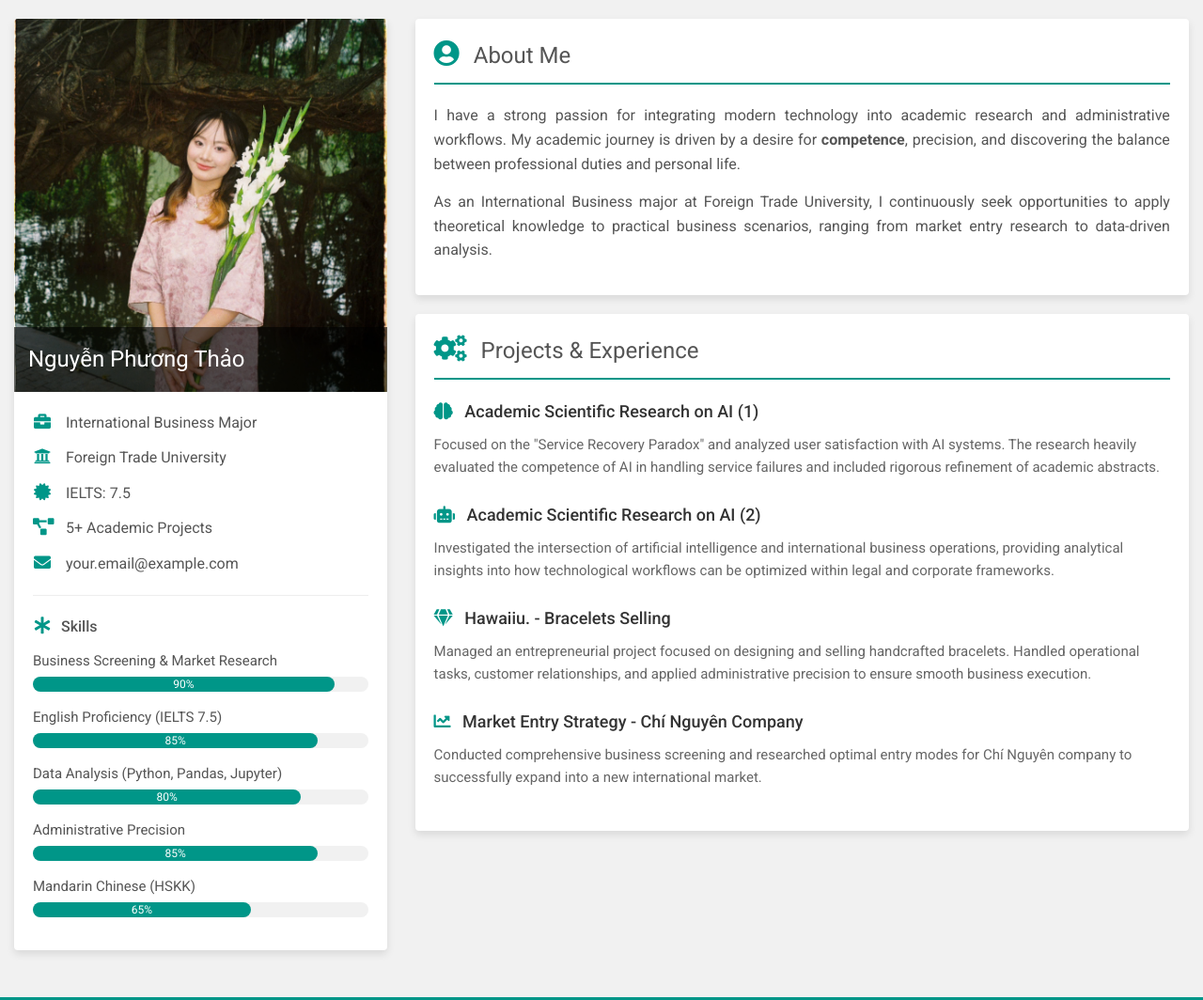
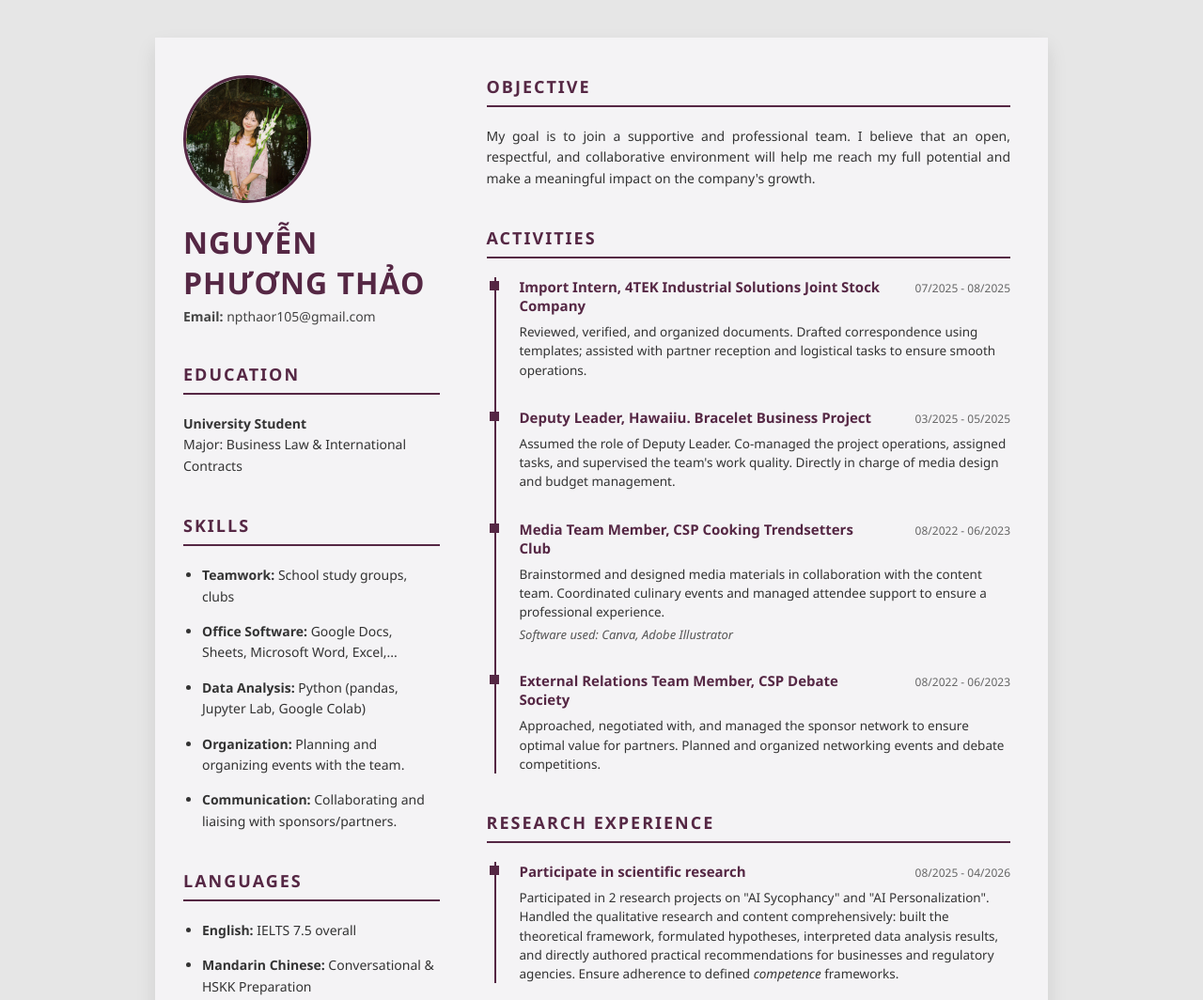
Before and after one commit to npthaor/npthaor.github.io, a plain HTML site: page index.html in a window 1280 px wide. Shown: the top 1064 px of the page at 94% size. Drawn offline with Linux system fonts and the light colour scheme.

Commit message:
Update index.html

```diff
--- a/index.html
+++ b/index.html
@@ -3,302 +3,284 @@
 <head>
     <meta charset="UTF-8">
     <meta name="viewport" content="width=device-width, initial-scale=1.0">
-    <title>Nguyễn Phương Thảo | Portfolio</title>
-    <!-- Link icon của FontAwesome -->
-    <link rel="stylesheet" href="https://cdnjs.cloudflare.com/ajax/libs/font-awesome/5.15.4/css/all.min.css">
-    <!-- Link font chữ Roboto -->
-    <link href="https://fonts.googleapis.com/css2?family=Roboto:wght@300;400;500;700&display=swap" rel="stylesheet">
-
+    <title>CV - Nguyễn Phương Thảo</title>
     <style>
-        /* TỔNG QUAN */
-        * {
-            box-sizing: border-box;
-            margin: 0;
-            padding: 0;
-        }
-        body {
-            font-family: 'Roboto', sans-serif;
-            background-color: #f1f1f1;
-            color: #333;
-            line-height: 1.6;
-        }
-        a {
-            text-decoration: none;
-            color: #009688;
+        :root {
+            --primary-color: #552744; /* Màu tím sẫm lấy từ ảnh */
+            --bg-color: #f4f3f5; /* Màu nền xám nhạt */
+            --text-color: #333333;
+            --line-color: #552744;
         }
 
-        /* BỐ CỤC CHUNG */
-        .container {
-            max-width: 1400px;
-            margin: 20px auto;
+        body {
+            font-family: 'Segoe UI', Tahoma, Geneva, Verdana, sans-serif;
+            background-color: #e6e6e6;
+            margin: 0;
+            padding: 40px 20px;
+            color: var(--text-color);
             display: flex;
-            flex-wrap: wrap;
-        }
-        .left-col {
-            width: 33.33%;
-            padding: 0 15px;
-        }
-        .right-col {
-            width: 66.66%;
-            padding: 0 15px;
+            justify-content: center;
         }
 
-        /* CARD TRẮNG */
-        .card {
-            background-color: #fff;
-            box-shadow: 0 4px 8px 0 rgba(0,0,0,0.1);
-            margin-bottom: 20px;
-            border-radius: 4px;
-            overflow: hidden;
-        }
-        .padding-container {
-            padding: 20px;
+        .resume-container {
+            width: 100%;
+            max-width: 950px;
+            background-color: var(--bg-color);
+            box-shadow: 0 10px 20px rgba(0,0,0,0.1);
+            display: flex;
+            flex-direction: row;
         }
 
-        /* CỘT TRÁI - AVATAR & INFO */
-        .profile-img-container {
-            position: relative;
+        .left-column {
+            width: 35%;
+            padding: 40px 30px;
+            box-sizing: border-box;
+            background-color: #f4f3f5;
         }
-        .profile-img-container img {
-            width: 100%;
+
+        /* --- ĐOẠN CSS THÊM CHO AVATAR --- */
+        .avatar {
+            width: 130px;
+            height: 130px;
+            border-radius: 50%; /* Cắt ảnh thành hình tròn */
+            object-fit: cover; /* Tránh làm móp méo ảnh */
+            margin-bottom: 20px;
+            border: 3px solid var(--primary-color); /* Tạo viền màu tím cùng tông CV */
             display: block;
         }
-        .name-overlay {
-            position: absolute;
-            bottom: 0;
-            left: 0;
-            background: rgba(0, 0, 0, 0.6);
-            width: 100%;
-            color: white;
-            padding: 15px;
-        }
-        .name-overlay h2 {
-            font-weight: 400;
-            font-size: 24px;
-        }
-        .info-list p {
-            font-size: 16px;
-            margin-bottom: 12px;
-            color: #555;
-        }
-        .info-list i {
-            color: #009688;
-            margin-right: 15px;
-            font-size: 18px;
-            width: 20px;
-            text-align: center;
-        }
-        hr {
-            border: 0;
-            border-top: 1px solid #eee;
-            margin: 20px 0;
+
+        .right-column {
+            width: 65%;
+            padding: 40px 40px 40px 20px;
+            box-sizing: border-box;
         }
 
-        /* THANH KỸ NĂNG (SKILLS) */
-        .skill-title {
-            font-size: 18px;
-            color: #555;
-            margin-bottom: 15px;
-            font-weight: 500;
-        }
-        .skill-title i {
-            color: #009688;
-            margin-right: 10px;
-        }
-        .skill-name {
-            font-size: 15px;
+        h1 {
+            font-size: 32px;
+            color: var(--primary-color);
+            margin-top: 0;
             margin-bottom: 5px;
-            color: #555;
-        }
-        .progress-bar-bg {
-            background-color: #f1f1f1;
-            border-radius: 10px;
-            margin-bottom: 15px;
-        }
-        .progress-bar {
-            background-color: #009688;
-            height: 16px;
-            border-radius: 10px;
-            text-align: center;
-            color: white;
-            font-size: 12px;
-            line-height: 16px;
+            text-transform: uppercase;
+            letter-spacing: 1px;
         }
 
-        /* CỘT PHẢI - ABOUT & PROJECTS */
-        .section-title {
-            font-size: 24px;
-            color: #555;
-            margin-bottom: 20px;
-            padding-bottom: 10px;
-            border-bottom: 2px solid #009688;
-            font-weight: 400;
-        }
-        .section-title i {
-            color: #009688;
-            margin-right: 15px;
-            font-size: 28px;
+        .contact-info {
+            font-size: 14px;
+            margin-bottom: 40px;
+            color: #444;
         }
 
-        .about-text {
-            font-size: 16px;
-            color: #555;
+        .contact-info p {
+            margin: 5px 0;
+        }
+
+        .section-title {
+            font-size: 18px;
+            color: var(--primary-color);
+            text-transform: uppercase;
+            letter-spacing: 2px;
+            margin-bottom: 20px;
+            border-bottom: 2px solid var(--primary-color);
+            padding-bottom: 8px;
+            font-weight: 800;
+        }
+
+        ul.skills-list {
+            list-style-type: disc;
+            padding-left: 20px;
+            font-size: 14px;
+            line-height: 1.6;
+            margin-bottom: 40px;
+        }
+
+        ul.skills-list li {
             margin-bottom: 15px;
+            color: #333;
+        }
+
+        .bold-text {
+            font-weight: bold;
+            color: var(--text-color);
+        }
+
+        .objective-text {
+            font-size: 14px;
+            line-height: 1.6;
+            margin-bottom: 40px;
             text-align: justify;
         }
 
-        .project-item {
-            margin-bottom: 25px;
+        /* Bố cục Timeline cho Kinh nghiệm và Hoạt động */
+        .timeline {
+            border-left: 2px solid var(--line-color);
+            margin-left: 8px;
+            padding-left: 25px;
+            margin-bottom: 40px;
         }
-        .project-item h3 {
-            font-size: 18px;
-            color: #333;
-            font-weight: 500;
+
+        .timeline-item {
+            position: relative;
+            margin-bottom: 30px;
+        }
+
+        .timeline-item:last-child {
+            margin-bottom: 0;
+        }
+
+        /* Bullet vuông giống thiết kế trong ảnh */
+        .timeline-item::before {
+            content: '';
+            position: absolute;
+            left: -32px;
+            top: 4px;
+            width: 10px;
+            height: 10px;
+            background-color: var(--primary-color);
+        }
+
+        .item-header {
+            display: flex;
+            justify-content: space-between;
+            align-items: baseline;
             margin-bottom: 8px;
         }
-        .project-item h3 i {
-            color: #009688;
-            margin-right: 8px;
-        }
-        .project-item p {
-            color: #666;
+
+        .item-title {
+            font-weight: bold;
+            color: var(--primary-color);
             font-size: 15px;
+            max-width: 75%;
         }
 
-        /* FOOTER */
-        footer {
-            background-color: #009688;
-            color: white;
-            text-align: center;
-            padding: 30px 20px;
-            margin-top: 30px;
-        }
-        footer a {
-            color: white;
-            margin: 0 10px;
-            font-size: 20px;
-        }
-        footer a:hover {
-            opacity: 0.8;
+        .item-date {
+            font-size: 12px;
+            color: #666;
+            white-space: nowrap;
         }
 
-        /* RESPONSIVE CHO ĐIỆN THOẠI */
-        @media screen and (max-width: 800px) {
-            .left-col, .right-col {
+        .item-desc {
+            font-size: 13.5px;
+            line-height: 1.5;
+            color: #333;
+        }
+
+        .item-subtext {
+            font-size: 13px;
+            font-style: italic;
+            margin-top: 5px;
+            color: #555;
+        }
+
+        @media (max-width: 768px) {
+            .resume-container {
+                flex-direction: column;
+            }
+            .left-column, .right-column {
                 width: 100%;
+                padding: 30px;
             }
         }
     </style>
 </head>
 <body>
 
-<div class="container">
+    <div class="resume-container">
+        <div class="left-column">
+            <img src="avatar.jpg" alt="Nguyễn Phương Thảo" class="avatar">
 
-    <!-- ================= CỘT TRÁI ================= -->
-    <div class="left-col">
-        <div class="card">
-            <!-- Khu vực ảnh đại diện -->
-            <div class="profile-img-container">
-                <!-- Sửa chữ avatar.jpg thành tên ảnh của bạn nếu bạn up ảnh lên -->
-                <img src="avatar.jpg" alt="Profile Picture" onerror="this.src='https://www.w3schools.com/w3images/avatar_hat.jpg'">
-                <div class="name-overlay">
-                    <h2>Nguyễn Phương Thảo</h2>
+            <h1>Nguyễn Phương Thảo</h1>
+            <div class="contact-info">
+                <p><strong>Email:</strong> npthaor105@gmail.com</p>
+            </div>
+
+            <div class="section-title">EDUCATION</div>
+            <ul class="skills-list" style="list-style-type: none; padding-left: 0;">
+                <li style="margin-bottom: 10px;">
+                    <span class="bold-text">University Student</span><br>
+                    Major: Business Law & International Contracts
+                </li>
+            </ul>
+
+            <div class="section-title">SKILLS</div>
+            <ul class="skills-list">
+                <li><span class="bold-text">Teamwork:</span> School study groups, clubs</li>
+                <li><span class="bold-text">Office Software:</span> Google Docs, Sheets, Microsoft Word, Excel,...</li>
+                <li><span class="bold-text">Data Analysis:</span> Python (pandas, Jupyter Lab, Google Colab)</li>
+                <li><span class="bold-text">Organization:</span> Planning and organizing events with the team.</li>
+                <li><span class="bold-text">Communication:</span> Collaborating and liaising with sponsors/partners.</li>
+            </ul>
+
+            <div class="section-title">LANGUAGES</div>
+            <ul class="skills-list">
+                <li><span class="bold-text">English:</span> IELTS 7.5 overall</li>
+                <li><span class="bold-text">Mandarin Chinese:</span> Conversational & HSKK Preparation</li>
+            </ul>
+        </div>
+
+        <div class="right-column">
+            <div class="section-title">OBJECTIVE</div>
+            <div class="objective-text">
+                My goal is to join a supportive and professional team. I believe that an open, respectful, and collaborative environment will help me reach my full potential and make a meaningful impact on the company's growth.
+            </div>
+
+            <div class="section-title">ACTIVITIES</div>
+            <div class="timeline">
+                <div class="timeline-item">
+                    <div class="item-header">
+                        <div class="item-title">Import Intern, 4TEK Industrial Solutions Joint Stock Company</div>
+                        <div class="item-date">07/2025 - 08/2025</div>
+                    </div>
+                    <div class="item-desc">
+                        Reviewed, verified, and organized documents. Drafted correspondence using templates; assisted with partner reception and logistical tasks to ensure smooth operations.
                     </div>
                 </div>
 
-            <!-- Thông tin liên hệ & Học vấn -->
-            <div class="padding-container info-list">
-                <p><i class="fas fa-briefcase"></i>International Business Major</p>
-                <p><i class="fas fa-university"></i>Foreign Trade University</p>
-                <p><i class="fas fa-certificate"></i>IELTS: 7.5</p>
-                <p><i class="fas fa-project-diagram"></i>5+ Academic Projects</p>
-                <p><i class="fas fa-envelope"></i>your.email@example.com</p>
-
-                <hr>
-
-                <!-- Kỹ năng (Skills) -->
-                <p class="skill-title"><i class="fas fa-asterisk"></i>Skills</p>
-
-                <div class="skill-name">Business Screening & Market Research</div>
-                <div class="progress-bar-bg">
-                    <div class="progress-bar" style="width:90%">90%</div>
+                <div class="timeline-item">
+                    <div class="item-header">
+                        <div class="item-title">Deputy Leader, Hawaiiu. Bracelet Business Project</div>
+                        <div class="item-date">03/2025 - 05/2025</div>
+                    </div>
+                    <div class="item-desc">
+                        Assumed the role of Deputy Leader. Co-managed the project operations, assigned tasks, and supervised the team's work quality. Directly in charge of media design and budget management.
+                    </div>
                 </div>
 
-                <div class="skill-name">English Proficiency (IELTS 7.5)</div>
-                <div class="progress-bar-bg">
-                    <div class="progress-bar" style="width:85%">85%</div>
+                <div class="timeline-item">
+                    <div class="item-header">
+                        <div class="item-title">Media Team Member, CSP Cooking Trendsetters Club</div>
+                        <div class="item-date">08/2022 - 06/2023</div>
+                    </div>
+                    <div class="item-desc">
+                        Brainstormed and designed media materials in collaboration with the content team. Coordinated culinary events and managed attendee support to ensure a professional experience.
+                    </div>
+                    <div class="item-subtext">Software used: Canva, Adobe Illustrator</div>
                 </div>
 
-                <div class="skill-name">Data Analysis (Python, Pandas, Jupyter)</div>
-                <div class="progress-bar-bg">
-                    <div class="progress-bar" style="width:80%">80%</div>
+                <div class="timeline-item">
+                    <div class="item-header">
+                        <div class="item-title">External Relations Team Member, CSP Debate Society</div>
+                        <div class="item-date">08/2022 - 06/2023</div>
+                    </div>
+                    <div class="item-desc">
+                        Approached, negotiated with, and managed the sponsor network to ensure optimal value for partners. Planned and organized networking events and debate competitions.
+                    </div>
+                </div>
             </div>
 
-                <div class="skill-name">Administrative Precision</div>
-                <div class="progress-bar-bg">
-                    <div class="progress-bar" style="width:85%">85%</div>
+            <div class="section-title">RESEARCH EXPERIENCE</div>
+            <div class="timeline" style="margin-bottom: 0;">
+                <div class="timeline-item">
+                    <div class="item-header">
+                        <div class="item-title">Participate in scientific research</div>
+                        <div class="item-date">08/2025 - 04/2026</div>
                     </div>
-
-                <div class="skill-name">Mandarin Chinese (HSKK)</div>
-                <div class="progress-bar-bg">
-                    <div class="progress-bar" style="width:65%">65%</div>
+                    <div class="item-desc">
+                        Participated in 2 research projects on "AI Sycophancy" and "AI Personalization". Handled the qualitative research and content comprehensively: built the theoretical framework, formulated hypotheses, interpreted data analysis results, and directly authored practical recommendations for businesses and regulatory agencies. Ensure adherence to defined <i>competence</i> frameworks.
+                    </div>
                 </div>
             </div>
         </div>
     </div>
 
-    <!-- ================= CỘT PHẢI ================= -->
-    <div class="right-col">
-
-        <!-- Phần Giới thiệu (About Me) -->
-        <div class="card padding-container">
-            <h2 class="section-title"><i class="fas fa-user-circle"></i>About Me</h2>
-            <p class="about-text">
-                I have a strong passion for integrating modern technology into academic research and administrative workflows. My academic journey is driven by a desire for <b>competence</b>, precision, and discovering the balance between professional duties and personal life.
-            </p>
-            <p class="about-text">
-                As an International Business major at Foreign Trade University, I continuously seek opportunities to apply theoretical knowledge to practical business scenarios, ranging from market entry research to data-driven analysis.
-            </p>
-        </div>
-
-        <!-- Phần Dự án (Projects) -->
-        <div class="card padding-container">
-            <h2 class="section-title"><i class="fas fa-cogs"></i>Projects & Experience</h2>
-
-            <div class="project-item">
-                <h3><i class="fas fa-brain"></i> Academic Scientific Research on AI (1)</h3>
-                <p>Focused on the "Service Recovery Paradox" and analyzed user satisfaction with AI systems. The research heavily evaluated the competence of AI in handling service failures and included rigorous refinement of academic abstracts.</p>
-            </div>
-
-            <div class="project-item">
-                <h3><i class="fas fa-robot"></i> Academic Scientific Research on AI (2)</h3>
-                <p>Investigated the intersection of artificial intelligence and international business operations, providing analytical insights into how technological workflows can be optimized within legal and corporate frameworks.</p>
-            </div>
-
-            <div class="project-item">
-                <h3><i class="fas fa-gem"></i> Hawaiiu. - Bracelets Selling</h3>
-                <p>Managed an entrepreneurial project focused on designing and selling handcrafted bracelets. Handled operational tasks, customer relationships, and applied administrative precision to ensure smooth business execution.</p>
-            </div>
-
-            <div class="project-item">
-                <h3><i class="fas fa-chart-line"></i> Market Entry Strategy - Chí Nguyên Company</h3>
-                <p>Conducted comprehensive business screening and researched optimal entry modes for Chí Nguyên company to successfully expand into a new international market.</p>
-            </div>
-        </div>
-
-    </div>
-</div>
-
-<!-- FOOTER -->
-<footer>
-    <p>Find me on social media.</p>
-    <div style="margin-top: 15px;">
-        <a href="#"><i class="fab fa-facebook-square"></i></a>
-        <a href="https://instagram.com/nguyenphuongthao"><i class="fab fa-instagram"></i></a>
-        <a href="#"><i class="fab fa-linkedin"></i></a>
-    </div>
-    <p style="font-size: 14px; margin-top: 15px;">© 2026 Nguyen Phuong Thao.</p>
-</footer>
-
 </body>
 </html>
```
Lines whose indentation alone changed are shown as unchanged.
